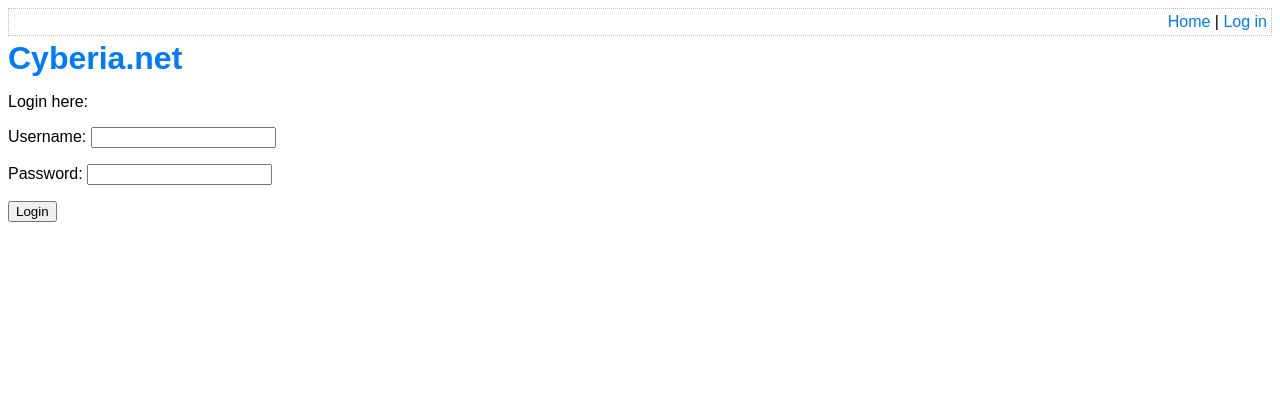
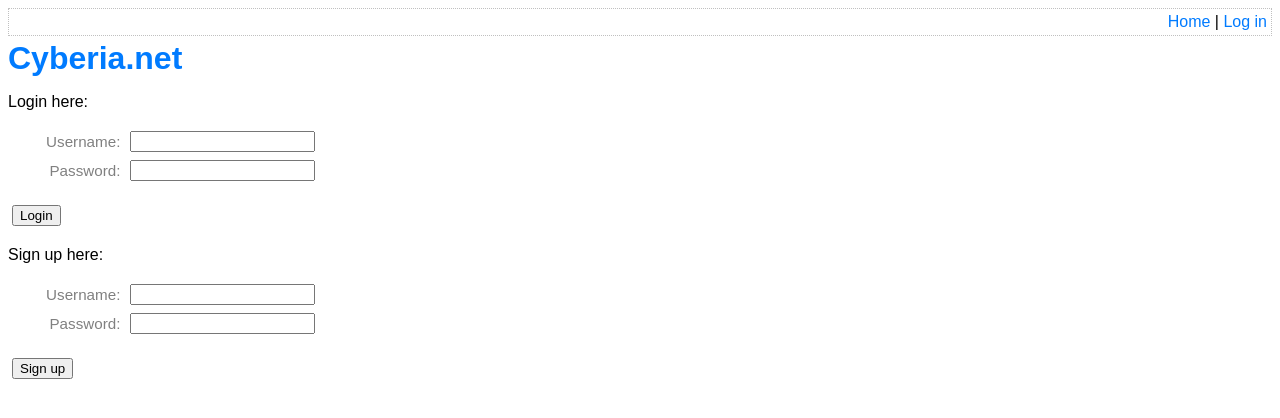
Before and after one commit to benjaminMancilla/CyberiaBlogPHP, a PHP site: page /login.php in a window 1280 px wide. Shown: the top 418 px of the page. Run offline with PHP 8.4, Linux system fonts and the light colour scheme.

Commit message:
ADD: added sign up for new users, for the moment the only requirements are a unique username and any password, added list-user.php with delete user functionality.

```diff
--- a/data/init.sql
+++ b/data/init.sql
@@ -20,7 +20,7 @@
     )
     VALUES
     (
-        "admin", "unhashed-password", datetime('now', '-3 months'), 0
+        "admin", "unhashed-password", datetime('now', '-3 months'), 1
     )
 ;
 
--- a/install.php
+++ b/install.php
@@ -15,7 +15,7 @@
     if (!$error)
     {
         $username = 'admin';
-        list($password, $error) = createUser($pdo, $username);
+        list($password, $error) = createAdminUser($pdo, $username);
     }
     $_SESSION['count'] = $rowCounts;
     $_SESSION['error'] = $error;
--- a/lib/common.php
+++ b/lib/common.php
@@ -126,6 +126,7 @@
             user
         WHERE
             username = :username
+            AND is_enabled = 1
     ";
     $stmt = $pdo->prepare($sql);
     $stmt->execute(
@@ -187,6 +188,7 @@
             user
         WHERE
             username = :username
+            AND is_enabled = 1
     ";
     $stmt = $pdo->prepare($sql);
     $stmt->execute(
@@ -220,3 +222,96 @@
     }
     return $stmt->fetchAll(PDO::FETCH_ASSOC);
 }
+
+/**
+ * Gets a single post by ID
+ *
+ * @param PDO $pdo
+ * @param integer $postId
+ * @return bool
+ */
+function trySignup(PDO $pdo, $username, $password)
+{
+    // Verifica si el usuario ya existe
+    $sql = "
+        SELECT COUNT(*)
+        FROM user
+        WHERE username = :username
+    ";
+    $stmt = $pdo->prepare($sql);
+    if ($stmt === false)
+    {
+        throw new Exception('There was a problem preparing this query');
+    }
+    $stmt->execute(['username' => $username]);
+    $count = $stmt->fetchColumn();
+
+    // Si el usuario ya existe, retorna false
+    if ($count > 0) {
+        return false;
+    }
+
+    // Inserta el nuevo usuario
+    $sql = "
+        INSERT INTO user
+        (username, password, created_at, is_enabled)
+        VALUES
+        (:username, :password, :created_at, :is_enabled)
+    ";
+    $stmt = $pdo->prepare($sql);
+    if ($stmt === false)
+    {
+        throw new Exception('There was a problem preparing this query');
+    }
+
+    // Agrega más depuración y manejo de errores
+    try {
+        $success = $stmt->execute(
+            array(
+                'username' => $username,
+                'password' => password_hash($password, PASSWORD_DEFAULT),
+                'created_at' => date('Y-m-d H:i:s'),  // Formato de fecha y hora actual
+                'is_enabled' => true  // Valor por defecto
+            )
+        );
+        return $success;
+    } catch (PDOException $e) {
+        // Muestra el error para depuración
+        echo "Error executing query: " . $e->getMessage();
+        return false;
+    }
+}
+
+function deleteUser(PDO $pdo, $userId)
+{
+    $sql = "
+        DELETE FROM
+            user
+        WHERE
+            id = :id
+    ";
+    $stmt = $pdo->prepare($sql);
+    if ($stmt === false)
+    {
+        throw new Exception('There was a problem preparing this query');
+    }
+    $result = $stmt->execute(array('id' => $userId));
+    return $result !== false;
+}
+
+function getAllUsers(PDO $pdo)
+{
+    $stmt = $pdo->query(
+        'SELECT
+            id, username, created_at
+        FROM
+            user
+        ORDER BY
+            created_at DESC'
+    );
+    if ($stmt === false)
+    {
+        throw new Exception('There was a problem running this query');
+    }
+    return $stmt->fetchAll(PDO::FETCH_ASSOC);
+}
--- a/lib/install.php
+++ b/lib/install.php
@@ -72,7 +72,7 @@
  * @param integer $length
  * @return array Duple of (password, error)
  */
-function createUser(PDO $pdo, $username, $length = 10)
+function createAdminUser(PDO $pdo, $username, $length = 10)
 {
     // This algorithm creates a random password
     $alphabet = range(ord('A'), ord('z'));
--- a/login.php
+++ b/login.php
@@ -18,15 +18,31 @@
 $username = '';
 if ($_POST)
 {
-    $pdo = getPDO();
-    // We redirect only if the password is correct
+    switch ($_GET['action'])
+    {
+        case 'login':
             $username = $_POST['username'];
-    $ok = tryLogin($pdo, $username, $_POST['password']);
+            $password = $_POST['password'];
+            $ok = tryLogin(getPDO(), $username, $password);
             if ($ok)
             {
                 login($username);
                 redirectAndExit('index.php');
             }
+            break;
+        case 'signup':
+            $username = $_POST['username'];
+            $password = $_POST['password'];
+            $ok = trySignup(getPDO(), $username, $password);
+            if ($ok)
+            {
+                login($username);
+                redirectAndExit('index.php');
+            }
+            break;
+    }
+
+
 }
 ?>
 
@@ -49,23 +65,67 @@
         <p>Login here:</p>
         <form
             method="post"
-            action="login.php"
+            action="login.php?action=login"
+            class="user-form"
         >
-            <p>
+            <div>
+            <label for="username">
                     Username:
+                </label>
+
                 <input
                     type="text"
+                    id="username"
                     name="username"
                     value="<?php echo htmlEscape($username) ?>"
                 />
-            </p>
-            <p>
+            </div>
+            <div>
+                <label for="password">
                     Password:
-                <input type="password" name="password" />
-            </p>
+                </label>
+                <input
+                    type="password"
+                    id="password"
+                    name="password"
+                />
+            </div>
             <p>
                 <input type="submit" value="Login" />
             </p>
         </form>
+        <p>Sign up here:</p>
+        <form
+            method="post"
+            action="login.php?action=signup"
+            class="user-form"
+        >
+            <div>
+            <label for="username">
+                    Username:
+                </label>
+
+                <input
+                    type="text"
+                    id="username"
+                    name="username"
+                    value="<?php echo htmlEscape($username) ?>"
+                />
+            </div>
+            <div>
+                <label for="password">
+                    Password:
+                </label>
+                <input
+                    type="password"
+                    id="password"
+                    name="password"
+                />
+            </div>
+            <p>
+                <input type="submit" value="Sign up" />
+            </p>
+        </form>
+
     </body>
 </html>
--- a/templates/top-menu.php
+++ b/templates/top-menu.php
@@ -3,6 +3,8 @@
         <a href="index.php">Home</a>
         |
         <?php if (isLoggedIn()): ?>
+            <a href="list-users.php">All users</a>
+            |
             <a href="edit-post.php">New post</a>
             |
             <a href="list-posts.php">All posts</a>
--- a/view-post.php
+++ b/view-post.php
@@ -29,7 +29,6 @@
 $errors = null;
 if ($_POST)
 {
-    echo $_GET['action'];
     switch ($_GET['action'])
     {
 
```
Also changed, not shown: list-users.php (added, +76 -0 lines), data/data.sqlite. Lines whose indentation alone changed are shown as unchanged.
